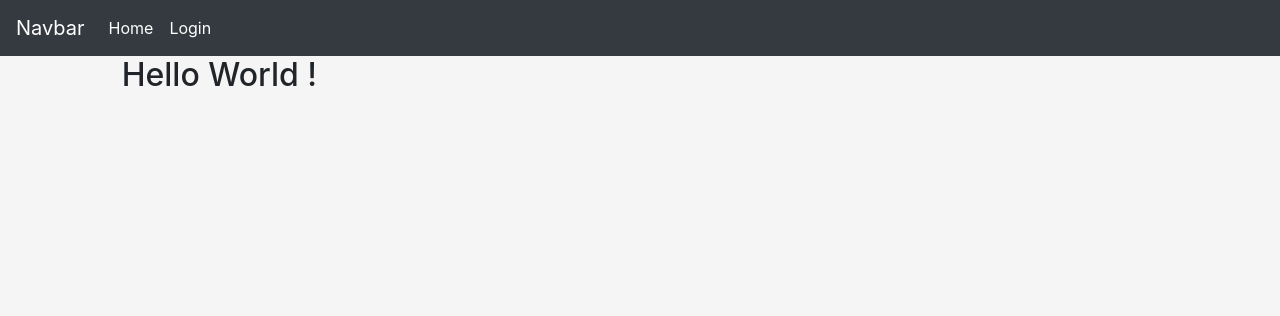
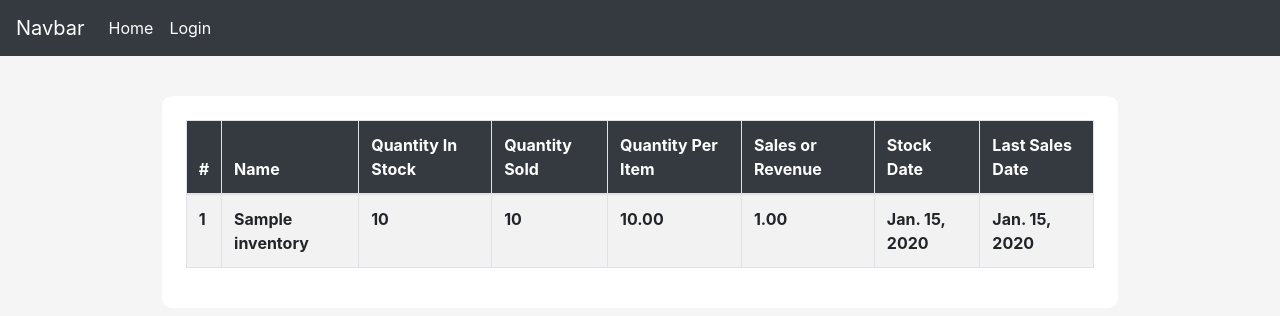
Before and after one commit to jibon969/inventorySystem, a Django app: page / in a window 1280 px wide. Shown: the top 316 px of the page. Run offline with Django 3.2, Linux system fonts and the light colour scheme; tables that the repository leaves empty hold one stand-in row (values such as "Sample post"); lists and menus that the app fills with data are empty; some libraries are stand-ins or nearby versions.

Commit message:
added inventory list

```diff
--- a/inventory/templates/inventory/inventory.html
+++ b/inventory/templates/inventory/inventory.html
@@ -1,5 +1,35 @@
 {% extends "../layout.html" %}
+{% load static %}
 
 {% block content %}
-    <h2>Hello World !</h2>
-{% endblock  %}
+    <div class="container-section">
+        <table class="table table-striped table-bordered table-hover">
+            <thead class="bg-dark text-white">
+                <tr>
+                    <th scope="col">#</th>
+                    <th scope="col">Name</th>
+                    <th scope="col">Quantity In Stock</th>
+                    <th scope="col">Quantity Sold</th>
+                    <th scope="col">Quantity Per Item</th>
+                    <th scope="col">Sales or Revenue</th>
+                    <th scope="col">Stock Date</th>
+                    <th scope="col">Last Sales Date</th>
+                </tr>
+            </thead>
+            <tbody>
+                {% for inventory in inventories %}
+                    <tr style="cursor: pointer">
+                        <th scope="row">{{ forloop.counter }}</th>
+                        <th scope="row">{{ inventory.name }}</th>
+                        <th scope="row">{{ inventory.quantity_in_stock }}</th>
+                        <th scope="row">{{ inventory.quantity_sold }}</th>
+                        <th scope="row">{{ inventory.cost_per_item }}</th>
+                        <th scope="row">{{ inventory.sales }}</th>
+                        <th scope="row">{{ inventory.stock_date }}</th>
+                        <th scope="row">{{ inventory.last_sales_date }}</th>
+                    </tr>
+                {% endfor %}
+            </tbody>
+        </table>
+    </div>
+{% endblock %}
```
Also changed, not shown: data.json (deleted, +0 -1 lines), inventory_db.json (deleted, +0 -1 lines).
